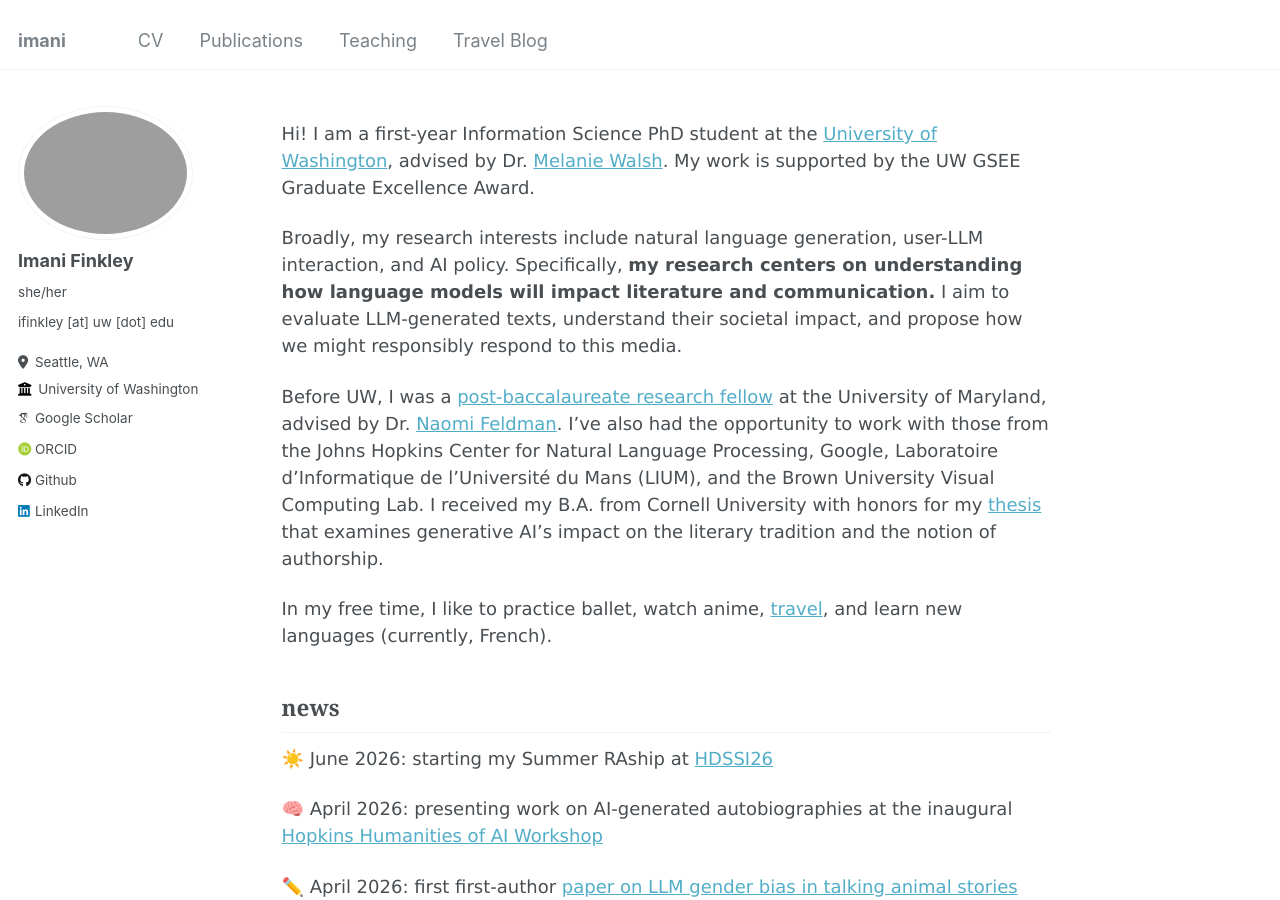
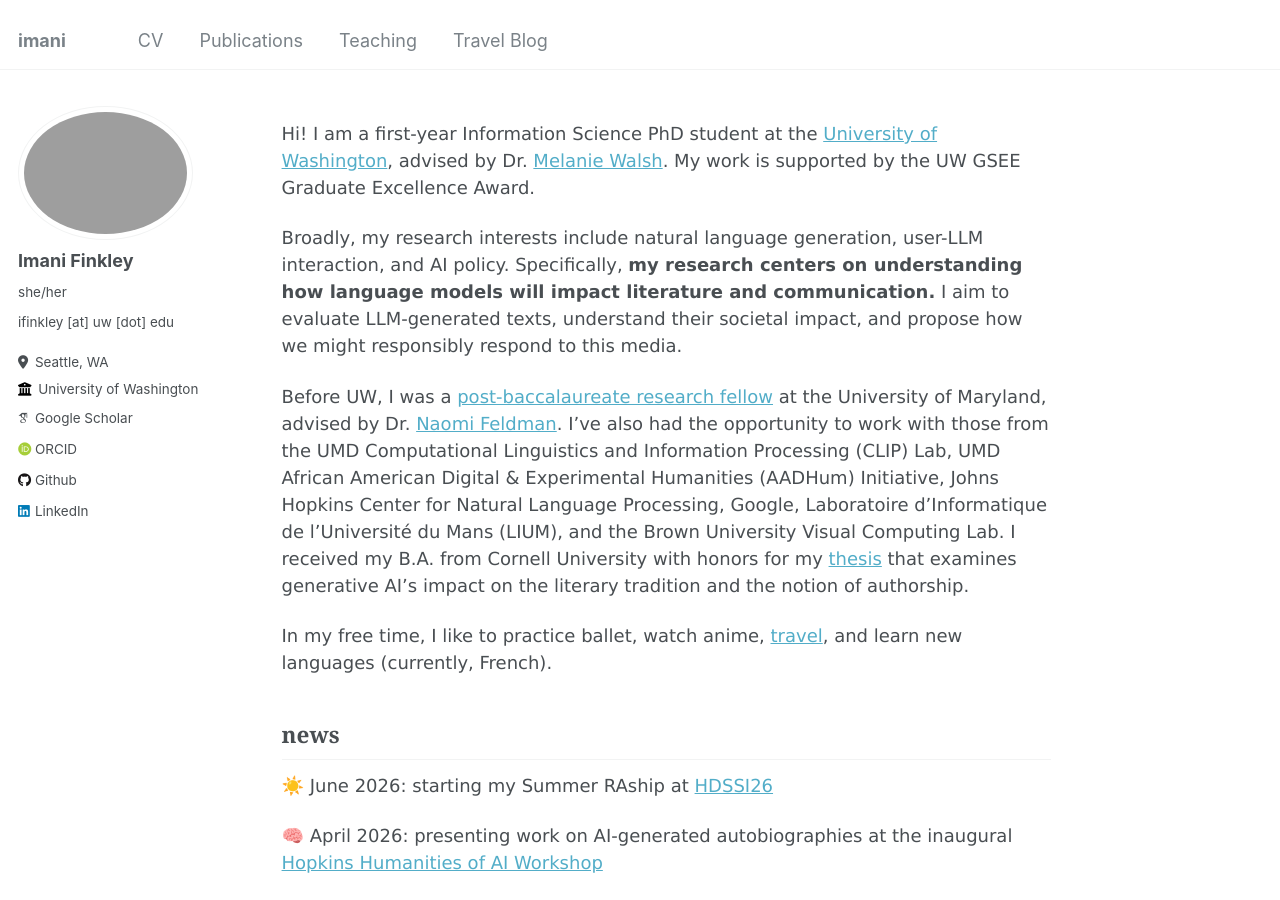
Before and after one commit to imanif/imanif.github.io, a Jekyll site: the page built from _pages/about.md, in a window 1280 px wide and 900 px high. Built offline with Jekyll 4.4.1, drawn with Linux system fonts in a browser that asks for light colours; some web fonts are replaced.

Commit message:
Update about.md

```diff
--- a/_pages/about.md
+++ b/_pages/about.md
@@ -11,7 +11,7 @@ Hi! I am a first-year Information Science PhD student at the [University of Wash
 
 Broadly, my research interests include natural language generation, user-LLM interaction, and AI policy. Specifically, **my research centers on understanding how language models will impact literature and communication.** I aim to evaluate LLM-generated texts, understand their societal impact, and propose how we might responsibly respond to this media.
 
-Before UW, I was a [post-baccalaureate research fellow](https://linguistics.umd.edu/academic-programs/graduate/baggett) at the University of Maryland, advised by Dr. [Naomi Feldman](https://users.umiacs.umd.edu/~nhf/). I've also had the opportunity to work with those from the Johns Hopkins Center for Natural Language Processing, Google, Laboratoire d'Informatique de l'Université du Mans (LIUM), and the Brown University Visual Computing Lab. I received my B.A. from Cornell University with honors for my [thesis](http://imanif.github.io/files/Finkley_HonorsThesis.pdf) that examines generative AI's impact on the literary tradition and the notion of authorship.
+Before UW, I was a [post-baccalaureate research fellow](https://linguistics.umd.edu/academic-programs/graduate/baggett) at the University of Maryland, advised by Dr. [Naomi Feldman](https://users.umiacs.umd.edu/~nhf/). I've also had the opportunity to work with those from the UMD Computational Linguistics and Information Processing (CLIP) Lab, UMD African American Digital & Experimental Humanities (AADHum) Initiative, Johns Hopkins Center for Natural Language Processing, Google, Laboratoire d'Informatique de l'Université du Mans (LIUM), and the Brown University Visual Computing Lab. I received my B.A. from Cornell University with honors for my [thesis](http://imanif.github.io/files/Finkley_HonorsThesis.pdf) that examines generative AI's impact on the literary tradition and the notion of authorship.
 
 In my free time, I like to practice ballet, watch anime, [travel](https://imaniintl.wordpress.com/), and learn new languages (currently, French).
 
```
